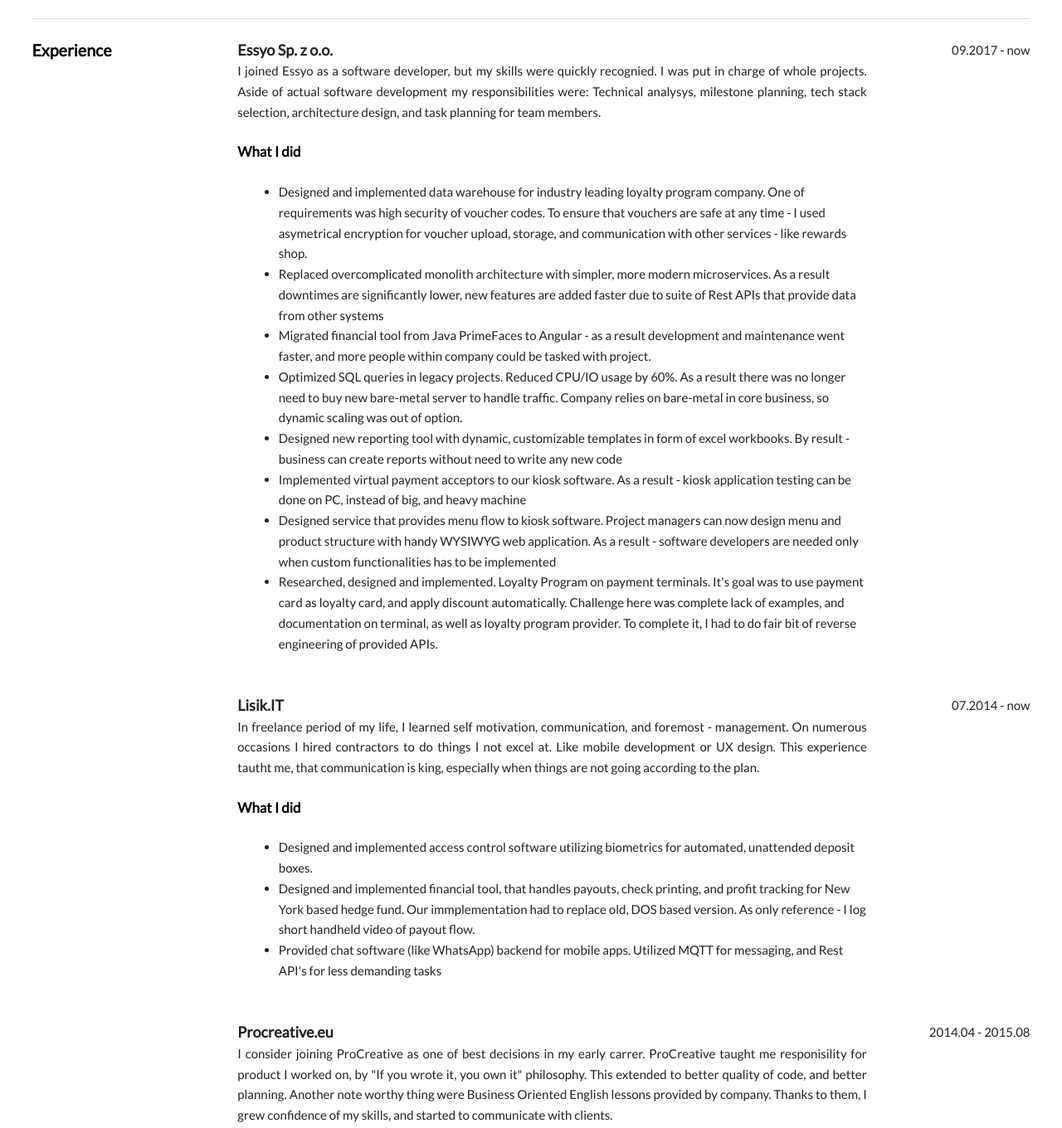
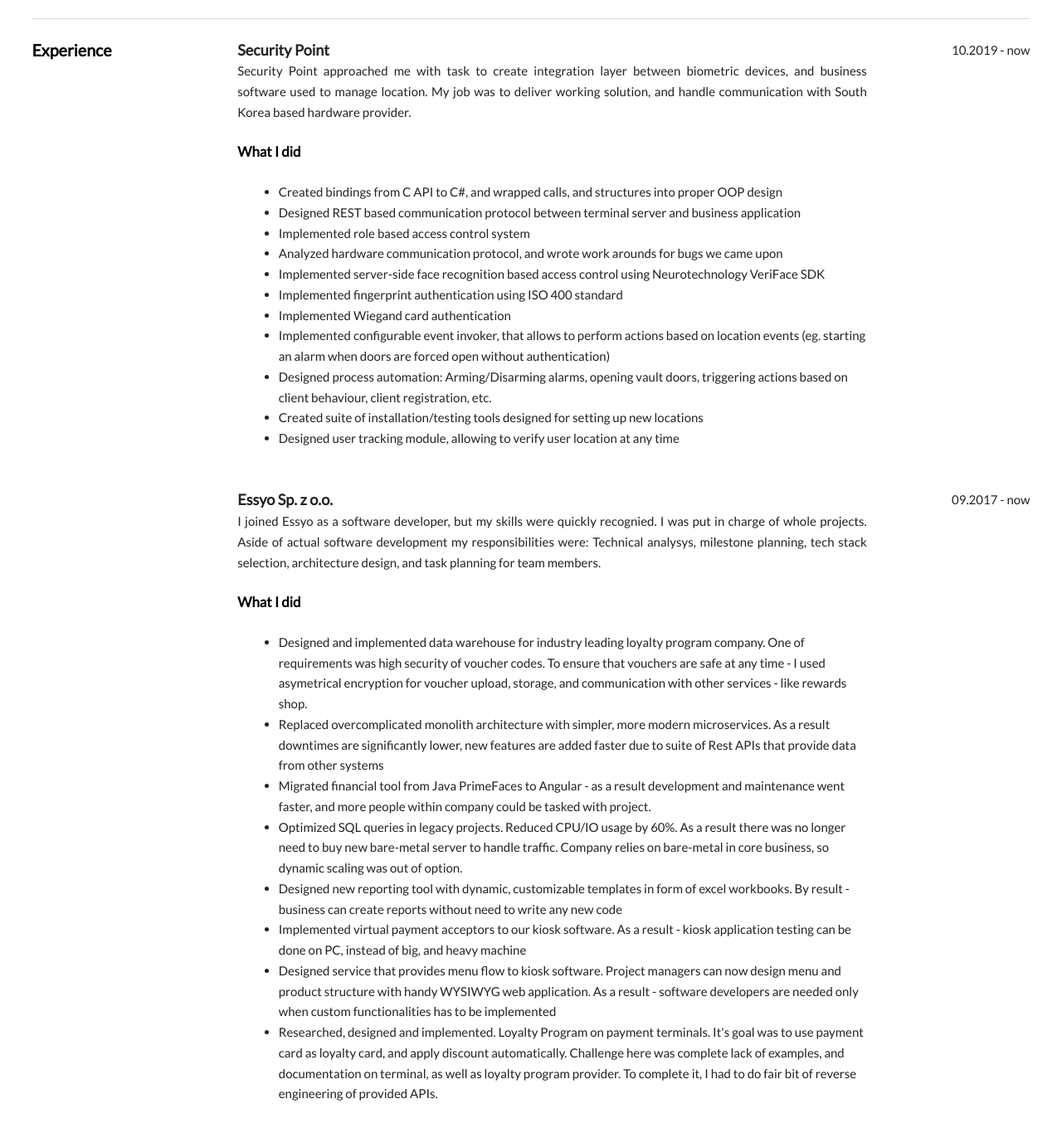
Before and after one commit to mateusz-lisik/resume, a plain HTML site: page index.html in a window 1280 px wide. Shown: the part 509-1869 px from the top of the page at 83% size. Drawn offline with Linux system fonts and the light colour scheme.

Commit message:
Moved seucrity point's project from freelance to separate entry

```diff
--- a/index.html
+++ b/index.html
@@ -93,6 +93,38 @@
         <div class="unit-80">
             <div class="units-row">
                 <div class="unit-80">
+                    <span class="big bold">Security Point</span>
+                    <p>
+                        Security Point approached me with task to create integration layer between biometric devices,
+                        and business software used to manage location. My job was to deliver working solution, and handle communication with South Korea based hardware provider.
+
+                    </p>
+                    <h4>What I did</h4>
+                    <p>
+                        <ul>
+                            <li>Created bindings from C API to C#, and wrapped calls, and structures into proper OOP design</li>
+                            <li>Designed REST based communication protocol between terminal server and business application</li>
+                            <li>Implemented role based access control system</li>
+                            <li>Analyzed hardware communication protocol, and wrote work arounds for bugs we came upon</li>
+                            <li>Implemented server-side face recognition based access control using Neurotechnology VeriFace SDK</li>
+                            <li>Implemented fingerprint authentication using ISO 400 standard</li>
+                            <li>Implemented Wiegand card authentication</li>
+                            <li>Implemented configurable event invoker, that allows to perform actions based on location events (eg. starting an alarm when doors are forced open without authentication)</li>
+                            <li>Designed process automation: Arming/Disarming alarms, opening vault doors, triggering actions based on client behaviour, client registration, etc.</li>
+                            <li>Created suite of installation/testing tools designed for setting up new locations</li>
+                            <li>Designed user tracking module, allowing to verify user location at any time</li>
+                        </ul>
+                    </p>
+                </div>
+                <div class="unit-20 text-right">
+                    10.2019 - now
+                </div>
+            </div>
+
+
+            <div class="units-row">
+
+            <div class="unit-80">
                 <span class="big bold">Essyo Sp. z o.o.</span>
                 <p>
                     I joined Essyo as a software developer, but my skills were quickly recognied. I was put in
@@ -157,8 +189,6 @@
                 <h4>What I did</h4>
                 <p>
                     <ul>
-                            <li>Designed and implemented access control software utilizing biometrics for automated,
-                                unattended deposit boxes.</li>
                         <li>Designed and implemented financial tool, that handles payouts, check printing, and
                             profit tracking for New York based hedge fund. Our immplementation had to replace old,
                             DOS based version. As only reference - I log short handheld video of payout flow.</li>
@@ -227,7 +257,8 @@
         <!-- Legal mambo-jumbo-->
         <div class="print-visible">
             <hr />
-            <small>Wyrażam zgodę na przetwarzanie moich danych osobowych zawartych w ofercie pracy dla potrzeb procesu rekrutacji zgodnie z ustawą z dnia 29.08.1997r. Dz. U. z 2002 r., Nr 101, poz. 923 ze zm.</small>
+            <small>Wyrażam zgodę na przetwarzanie moich danych osobowych zawartych w ofercie pracy dla potrzeb procesu
+                rekrutacji zgodnie z ustawą z dnia 29.08.1997r. Dz. U. z 2002 r., Nr 101, poz. 923 ze zm.</small>
 
         </div>
     </footer>
```
Lines whose indentation alone changed are shown as unchanged.
